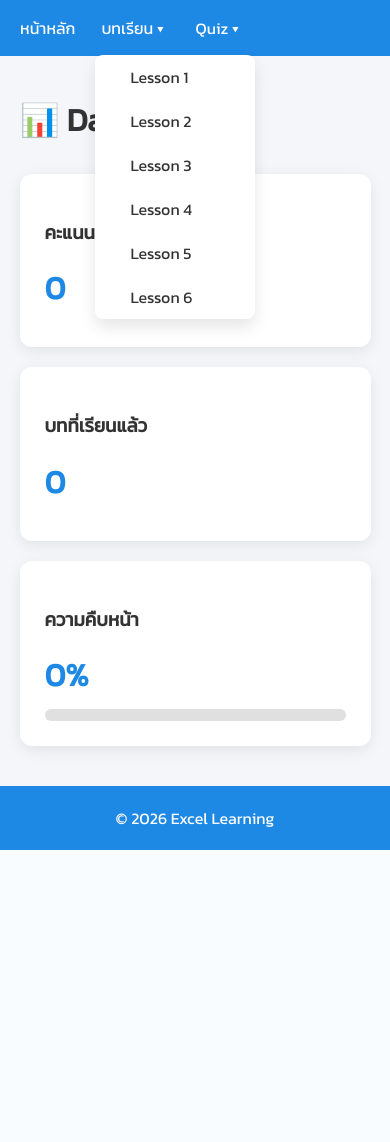
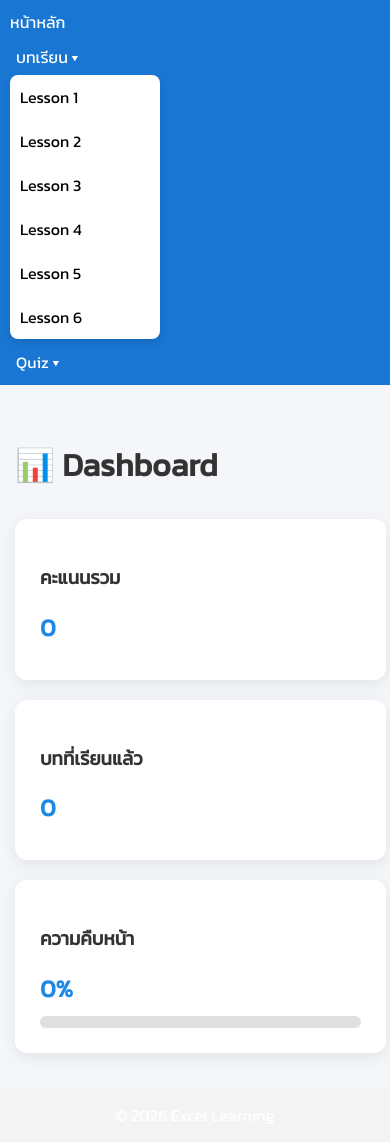
Before and after one commit to sunhongsunhonge-creator/excel-learning-web, a Flask app: page / in a window 390 px wide, after a click on "บทเรียน ▾". Before the commit the page ends 850 px from the top, so only its background shows below. Run offline with Flask 3, Linux system fonts and the light colour scheme.

Commit message:
update all

```diff
--- a/static/style.css
+++ b/static/style.css
@@ -164,3 +164,40 @@ footer {
 .dropdown.active .dropdown-content {
     display: block;
 }
+
+/* ---------------- MOBILE ---------------- */
+
+@media (max-width: 768px) {
+
+    .nav-container {
+        flex-direction: column;
+        align-items: flex-start;
+        gap: 10px;
+    }
+
+    .menu {
+        flex-direction: column;
+        align-items: flex-start;
+        gap: 10px;
+        width: 100%;
+    }
+
+    .menu a {
+        margin-left: 0;
+    }
+
+    .dropdown-content {
+        position: static;
+        width: 100%;
+        margin-top: 5px;
+    }
+
+    .container {
+        width: 95%;
+        margin: 20px auto;
+    }
+
+    .big-number {
+        font-size: 24px;
+    }
+}
--- a/templates/base.html
+++ b/templates/base.html
@@ -5,11 +5,83 @@
     <meta name="viewport" content="width=device-width, initial-scale=1.0">
     <title>{% block title %}Excel Learning{% endblock %}</title>
 
-    <!-- CSS -->
     <link rel="stylesheet" href="{{ url_for('static', filename='style.css') }}">
+    <link href="https://fonts.googleapis.com/css2?family=Kanit&display=swap" rel="stylesheet">
 
-    <!-- Google Font -->
-    <link href="https://fonts.googleapis.com/css2?family=Kanit&display=swap" rel="stylesheet">
+    <style>
+        body {
+            margin: 0;
+            font-family: 'Kanit', sans-serif;
+        }
+
+        nav {
+            background: #1976d2;
+            padding: 10px;
+        }
+
+        .menu {
+            display: flex;
+            flex-wrap: wrap;
+            gap: 10px;
+            align-items: center;
+        }
+
+        .menu a, .dropbtn {
+            color: white;
+            text-decoration: none;
+            background: none;
+            border: none;
+            font-size: 16px;
+            cursor: pointer;
+        }
+
+        .dropdown {
+            position: relative;
+        }
+
+        .dropdown-content {
+            display: none;
+            position: absolute;
+            background: white;
+            min-width: 150px;
+            box-shadow: 0 4px 8px rgba(0,0,0,0.1);
+            z-index: 1;
+        }
+
+        .dropdown-content a {
+            display: block;
+            padding: 10px;
+            color: black;
+        }
+
+        .dropdown.active .dropdown-content {
+            display: block;
+        }
+
+        /* มือถือ */
+        @media (max-width: 768px) {
+            .menu {
+                flex-direction: column;
+                align-items: flex-start;
+            }
+
+            .dropdown-content {
+                position: static;
+                width: 100%;
+            }
+        }
+
+        .container {
+            padding: 15px;
+        }
+
+        footer {
+            text-align: center;
+            padding: 15px;
+            background: #f4f4f4;
+            margin-top: 20px;
+        }
+    </style>
 </head>
 <body>
 
@@ -17,7 +89,6 @@
     <div class="menu">
         <a href="/">หน้าหลัก</a>
 
-        <!-- Dropdown Lessons -->
         <div class="dropdown">
             <button class="dropbtn">บทเรียน ▾</button>
             <div class="dropdown-content">
@@ -30,7 +101,6 @@
             </div>
         </div>
 
-        <!-- Dropdown Quiz -->
         <div class="dropdown">
             <button class="dropbtn">Quiz ▾</button>
             <div class="dropdown-content">
@@ -42,12 +112,9 @@
                 <a href="/quiz6">Quiz 6</a>
             </div>
         </div>
-
-
     </div>
 </nav>
 
-<!-- ส่วนแสดงเนื้อหา -->
 <div class="container">
     {% block content %}{% endblock %}
 </div>
@@ -55,12 +122,13 @@
 <footer>
     © 2026 Excel Learning
 </footer>
+
 <script>
 document.querySelectorAll(".dropbtn").forEach(button => {
-    button.addEventListener("click", function () {
+    button.addEventListener("click", function (e) {
+        e.stopPropagation();
         let dropdown = this.parentElement;
 
-        // ปิด dropdown อื่นก่อน
         document.querySelectorAll(".dropdown").forEach(d => {
             if (d !== dropdown) {
                 d.classList.remove("active");
@@ -71,14 +139,12 @@ document.querySelectorAll(".dropbtn").forEach(button => {
     });
 });
 
-// คลิกพื้นที่อื่นให้ปิด
-window.addEventListener("click", function(e) {
-    if (!e.target.matches('.dropbtn')) {
-        document.querySelectorAll(".dropdown").forEach(d => {
-            d.classList.remove("active");
-        });
-    }
+window.addEventListener("click", function() {
+    document.querySelectorAll(".dropdown").forEach(d => {
+        d.classList.remove("active");
+    });
 });
 </script>
+
 </body>
 </html>
```
